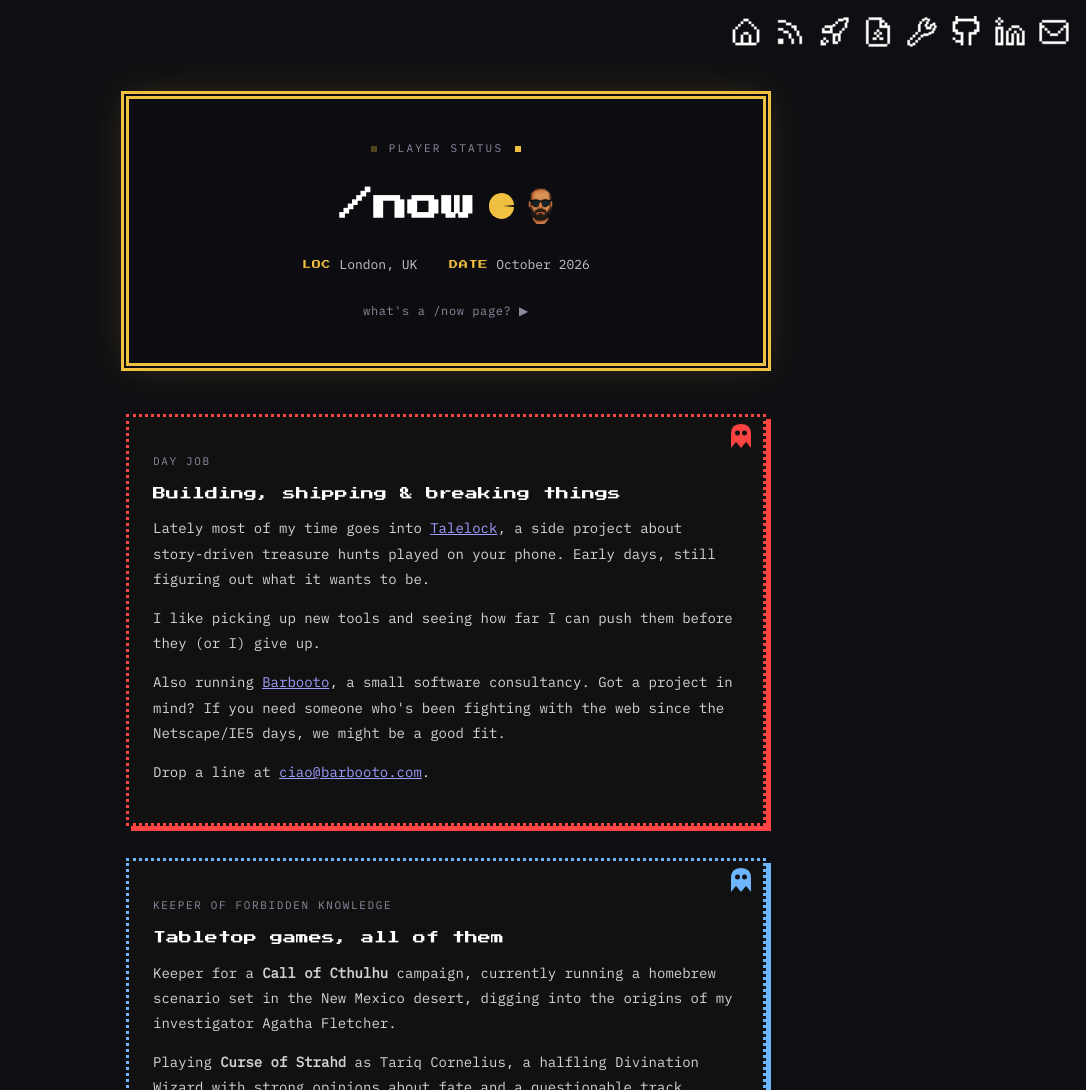
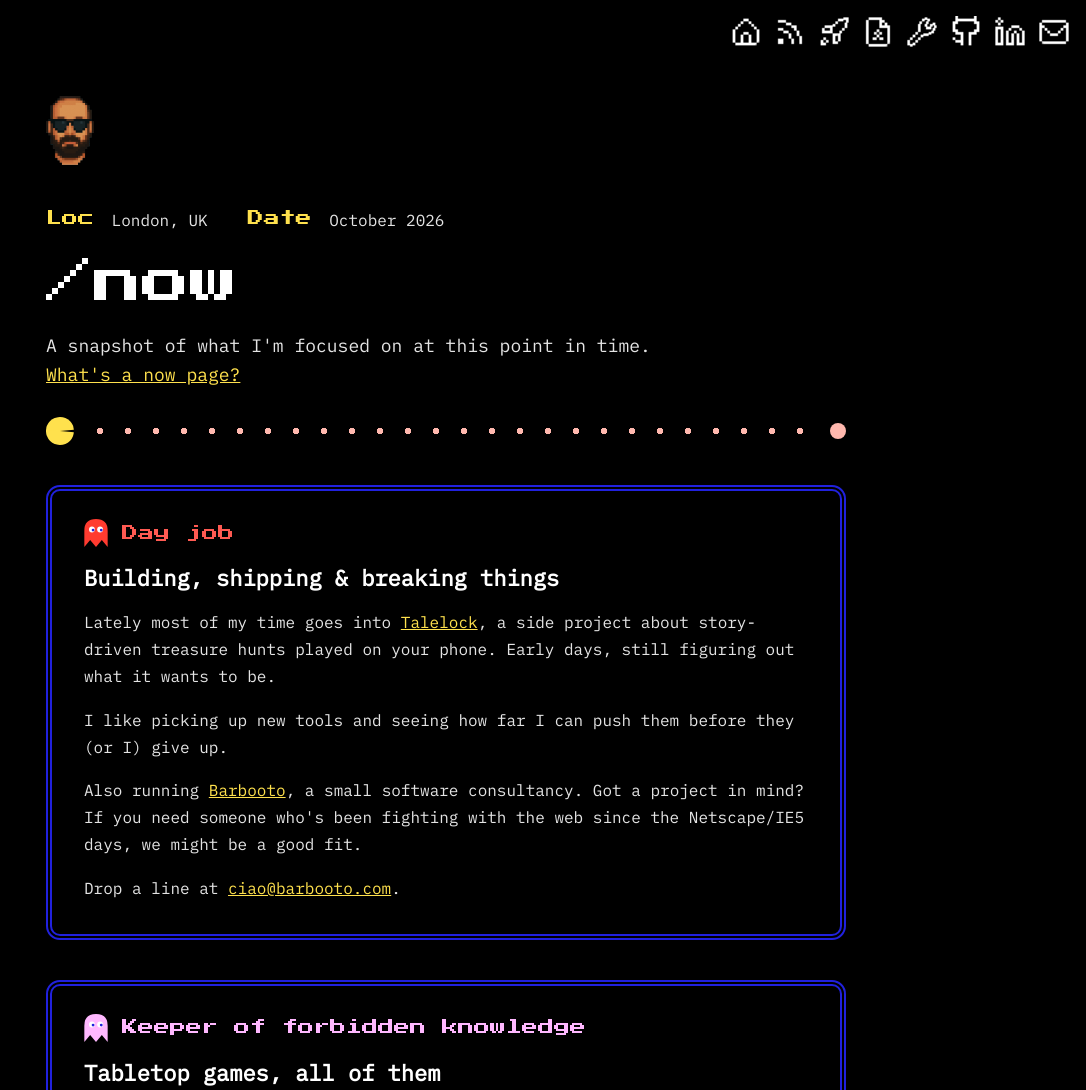
Before and after one commit to sirlisko/sirlisko.com, an Astro site: page /now in a window 1280 px wide. Shown: the top 1090 px of the page, without its empty margins (194-1280 px from the left). Built offline with nearby package versions, Linux system fonts and the light colour scheme; Astro itself is replaced by a stand-in of ours; a web font is replaced by a local one.

Commit message:
feat: pac-man now page and game over 404

```diff
--- a/src/pages/404.astro
+++ b/src/pages/404.astro
@@ -1,9 +1,9 @@
 ---
-import FaceLink from "../components/FaceLink.astro";
-import Links from "../components/Links.astro";
+import "@fontsource/ibm-plex-mono/latin-400.css";
 import Layout from "../layouts/Layout.astro";
 
 const path = Astro.url.pathname;
+const LIVES = 3;
 ---
 
 <Layout
@@ -12,26 +12,26 @@ const path = Astro.url.pathname;
 	noindex
 	theme="dark"
 >
-	<Links inverted />
 	<main class="page">
-		<FaceLink />
+		<div class="lives" aria-hidden="true">
+			{Array.from({ length: LIVES }, () => <span class="heart" />)}
+		</div>
 
-		<div class="terminal">
-			<div class="term-bar">
-				<span class="dot r"></span>
-				<span class="dot y"></span>
-				<span class="dot g"></span>
-				<span class="term-bar-title">luca@sirlisko — 404</span>
-			</div>
-			<div class="term-body">
-				<p class="line"><span class="prompt">&#10095;</span> cd {path}</p>
-				<p class="error">404: NOT FOUND</p>
-				<p class="line muted">this route wandered off into the void.</p>
-				<p class="line">
-					<span class="prompt">&#10095;</span>
-					<a href="/">cd ~</a><span class="cursor"></span>
-				</p>
-			</div>
+		<div class="message">
+			<h1>Game over</h1>
+			<p>
+				There's no page at <span class="path">{path}</span>. It may have moved,
+				or the link has a typo.
+			</p>
+		</div>
+
+		<div class="continue">
+			<p class="prompt" id="continue">Continue?</p>
+			<nav class="menu" aria-labelledby="continue">
+				<a class="on" href="/">Go home</a>
+				<a href="/projects">See projects</a>
+				<a href="/blog" data-astro-reload>Read the blog</a>
+			</nav>
 		</div>
 	</main>
 	<script>
@@ -42,80 +42,118 @@ const path = Astro.url.pathname;
 </Layout>
 
 <style>
+body.dark {
+	background: #000;
+}
+
 .page {
 	min-height: 100dvh;
+	box-sizing: border-box;
 	display: flex;
 	flex-direction: column;
 	align-items: center;
 	justify-content: center;
-	padding: 6rem 1.5rem 4rem;
-	gap: 2.5rem;
+	gap: 3rem;
+	padding: 3rem 1.5rem;
+	color: var(--white);
 }
 
-.terminal {
-	width: 100%;
-	max-width: 560px;
-	background: #04090f;
-	border: 1px solid var(--border);
-	overflow: hidden;
-	animation: fadeUp 0.4s ease both;
+.lives {
+	display: flex;
+	gap: 8px;
+	opacity: 0.3;
+	filter: grayscale(1);
 }
 
-.term-bar {
-	background: #16161d;
-	border-bottom: 1px solid var(--border);
+.heart {
+	width: 40px;
+	height: 36px;
+	background: url(/images/heart.webp) center / contain no-repeat;
+	image-rendering: pixelated;
 }
 
-.term-bar-title {
-	font-size: 9px;
-	color: var(--muted);
-	margin-left: 0.5rem;
+.message {
+	display: flex;
+	flex-direction: column;
+	align-items: center;
+	gap: 1.25rem;
+	text-align: center;
 }
 
-.term-body {
-	padding: 1.75rem 1.5rem 2rem;
-	font-size: 13px;
-	line-height: 1.8;
+h1 {
+	margin: 0;
+	font-weight: 400;
+	font-size: 48px;
+	line-height: 1.2;
+	color: #ff4d55;
+
+	@media (max-width: 600px) {
+		font-size: 32px;
+	}
 }
 
-.line {
-	margin: 0 0 0.5rem;
-	word-break: break-all;
+.message p {
+	margin: 0;
+	max-width: 60ch;
+	font-family: var(--font-mono);
+	font-size: 18px;
+	line-height: 1.6;
+	overflow-wrap: anywhere;
 }
-.line.muted {
-	color: var(--muted);
-	font-style: italic;
+
+.path {
+	color: #ff4d55;
+}
+
+.continue {
+	display: flex;
+	flex-direction: column;
+	gap: 1rem;
 }
 
 .prompt {
-	color: var(--blue);
-	margin-right: 0.5rem;
+	margin: 0;
+	color: var(--yellow);
 }
 
-.error {
-	font-family: var(--font-display);
-	font-size: clamp(16px, 4vw, 22px);
-	color: #ff5f57;
-	text-shadow: 0 0 12px rgba(255, 95, 87, 0.45);
-	letter-spacing: 0.05em;
-	margin: 1.25rem 0;
-}
+.menu {
+	display: flex;
+	flex-direction: column;
 
-.term-body a {
-	color: var(--blue);
-	text-decoration: none;
-}
-.term-body a:hover {
-	text-decoration: underline;
-}
+	a {
+		display: flex;
+		align-items: center;
+		gap: 16px;
+		min-height: 44px;
+		color: var(--white);
+		text-decoration: none;
 
-.cursor {
-	display: inline-block;
-	width: 8px;
-	height: 1em;
-	background: var(--blue);
-	vertical-align: middle;
-	margin-left: 4px;
-	animation: blink 1s step-end infinite;
+		&::before {
+			content: "";
+			width: 20px;
+			height: 18px;
+			flex-shrink: 0;
+			background: url(/images/heart.webp) center / contain no-repeat;
+			image-rendering: pixelated;
+			visibility: hidden;
+		}
+
+		&:hover::before,
+		&:focus-visible::before,
+		&.on::before {
+			visibility: visible;
+		}
+
+		&:focus-visible {
+			outline: 3px solid var(--white);
+			outline-offset: 4px;
+		}
+	}
+
+	/* The default pick steps aside while the pointer is choosing another one. */
+	&:hover a.on:not(:hover)::before,
+	&:focus-within a.on:not(:focus)::before {
+		visibility: hidden;
+	}
 }
 </style>
--- a/src/pages/now.astro
+++ b/src/pages/now.astro
@@ -7,7 +7,14 @@ import FaceLink from "../components/FaceLink.astro";
 import Links from "../components/Links.astro";
 import Layout from "../layouts/Layout.astro";
 
-const COLORS = ["#ff4444", "#6eb5ff", "#44cc77", "#ff6eb4"];
+// Blinky, Pinky, Inky, Clyde, then a frightened ghost.
+const GHOSTS = [
+	{ body: "#ff3b30", label: "#ff5a52", pupils: true },
+	{ body: "#ffb8ff", label: "#ffb8ff", pupils: true },
+	{ body: "#00e5ff", label: "#00e5ff", pupils: true },
+	{ body: "#ffb852", label: "#ffb852", pupils: true },
+	{ body: "#2121de", label: "#8c8cff", pupils: false },
+];
 ---
 
 <Layout
@@ -23,49 +30,46 @@ const COLORS = ["#ff4444", "#6eb5ff", "#44cc77", "#ff6eb4"];
 >
 	<Links inverted page="now" />
 	<main class="page">
+		<FaceLink width={48} />
+
 		<header>
-			<div class="header-badge">
-				<span class="badge-dot"></span>
-				<span>player status</span>
-				<span class="badge-dot"></span>
+			<div class="stats">
+				<p><span class="key">Loc</span> London, UK</p>
+				<p><span class="key">Date</span> {NOW_LAST_UPDATED}</p>
 			</div>
-			<h1>
-				/now<span class="pacman" aria-hidden="true"></span>
-				<FaceLink width={25} />
-			</h1>
-			<div class="header-stats">
-				<div class="stat">
-					<span class="stat-key">loc</span>
-					<span class="stat-val">London, UK</span>
-				</div>
-				<div class="stat">
-					<span class="stat-key">date</span>
-					<span class="stat-val">{NOW_LAST_UPDATED}</span>
-				</div>
+			<h1>/now</h1>
+			<p class="intro">
+				A snapshot of what I'm focused on at this point in time.{" "}
+				<a href="https://nownownow.com/about" target="_blank" rel="noopener"
+					>What's a now page?</a
+				>
+			</p>
+			<div class="trail" aria-hidden="true">
+				<span class="pacman"></span>
+				<span class="pellets"></span>
+				<span class="power"></span>
 			</div>
-			<a
-				class="header-link"
-				href="https://nownownow.com/about"
-				target="_blank"
-				rel="noopener"
-				>what's a /now page? ▶</a
-			>
 		</header>
 
 		{sections.map((s, i) => {
-      const color = COLORS[i % COLORS.length];
+      const ghost = GHOSTS[i % GHOSTS.length];
       return (
-        <div class="section" style={`--accent: ${color}; --delay: ${i * 0.07}s`}>
-          <span class="ghost" aria-hidden="true">
-            <svg viewBox="0 0 20 24" xmlns="http://www.w3.org/2000/svg" aria-hidden="true">
-              <title>Section indicator</title>
-              <path d="M10 0 Q20 0 20 10 L20 24 L15 18 L10 24 L5 18 L0 24 L0 10 Q0 0 10 0Z" fill="var(--accent)" />
-              <circle cx="6.5" cy="9" r="2.5" fill="#111" />
-              <circle cx="13.5" cy="9" r="2.5" fill="#111" />
+        <section class="maze" style={`--label: ${ghost.label}`}>
+          <div class="section-head">
+            <svg class="ghost" viewBox="0 0 20 24" aria-hidden="true">
+              <path d="M10 0 Q20 0 20 10 L20 24 L15 18 L10 24 L5 18 L0 24 L0 10 Q0 0 10 0Z" fill={ghost.body} />
+              <circle cx="6.5" cy="9" r="2.5" fill="#fff" />
+              <circle cx="13.5" cy="9" r="2.5" fill="#fff" />
+              {ghost.pupils && (
+                <>
+                  <circle cx="7.5" cy="9.5" r="1.2" fill="#2121de" />
+                  <circle cx="14.5" cy="9.5" r="1.2" fill="#2121de" />
+                </>
+              )}
             </svg>
-          </span>
-          <p class="section-label">{s.label}</p>
-          <p class="section-title" set:html={s.title} />
+            <p class="label">{s.label}</p>
+          </div>
+          <h2>{s.title}</h2>
           {s.content.map((p) => (<p set:html={p} />))}
           {s.tags && s.tags.length > 0 && (
             <div class="tags">
@@ -74,95 +78,85 @@ const COLORS = ["#ff4444", "#6eb5ff", "#44cc77", "#ff6eb4"];
               ))}
             </div>
           )}
-        </div>
+        </section>
       );
     })}
-		<footer>
-			<p>
-				This is a{' '}
-				<a href="https://nownownow.com" target="_blank" rel="noopener"
-					>/now page</a
-				>{' '}
-				— a snapshot of what I'm focused on at this point in time.
-			</p>
-			<p>Last updated: <strong>{NOW_LAST_UPDATED}</strong>.</p>
-		</footer>
 	</main>
 </Layout>
 
 <style>
 /* Bound to the theme class so it outranks the display font Layout sets on body. */
 body.dark {
+	background: #000;
 	font-family: var(--font-mono);
-	font-size: 15px;
-	line-height: 1.75;
+	font-size: 16px;
+	line-height: 1.7;
 	padding: 3rem 1.5rem 6rem;
 }
 
 .page {
-	max-width: 640px;
+	max-width: 800px;
 	margin: 0 auto;
 	padding-top: 3rem;
+	display: flex;
+	flex-direction: column;
+	gap: 2.5rem;
 }
 
 header {
-	margin-bottom: 3rem;
-	padding: 2.5rem 1.5rem;
-	text-align: center;
-	position: relative;
-	background: #0d0d11;
-
-	border: 3px solid var(--yellow);
-	box-shadow:
-		0 0 0 2px #0d0d11,
-		0 0 0 5px var(--yellow),
-		0 0 35px rgba(240, 192, 64, 0.18);
+	display: flex;
+	flex-direction: column;
+	gap: 1.25rem;
 }
 
-.header-badge {
-	font-family: var(--font-mono);
-	font-size: 11px;
-	letter-spacing: 0.2em;
-	text-transform: uppercase;
-	color: #8b8ba0;
-	margin-bottom: 1.5rem;
+.stats {
 	display: flex;
-	align-items: center;
-	justify-content: center;
-	gap: 0.75rem;
+	flex-wrap: wrap;
+	gap: 0.5rem 2.5rem;
+
+	p {
+		margin: 0;
+	}
 }
 
-.badge-dot {
-	display: inline-block;
-	width: 6px;
-	height: 6px;
-	background: var(--yellow);
-	flex-shrink: 0;
-	animation: pulse 2s ease-in-out infinite;
-
-	&:last-child {
-		animation-delay: 1s;
-	}
+.key {
+	font-family: var(--font-display);
+	color: #ffe14d;
+	margin-right: 0.5rem;
 }
 
 h1 {
 	font-family: var(--font-display);
-	font-size: clamp(22px, 5vw, 34px);
+	font-weight: 400;
+	font-size: 48px;
+	line-height: 1.2;
 	color: var(--white);
-	line-height: 1.4;
-	margin-bottom: 1.5rem;
+	margin: 0;
+
+	@media (max-width: 600px) {
+		font-size: 32px;
+	}
+}
+
+.intro {
+	margin: 0;
+	max-width: 60ch;
+	font-size: 18px;
+	line-height: 1.6;
+}
+
+.trail {
 	display: flex;
 	align-items: center;
-	justify-content: center;
-	gap: 0.4em;
+	gap: 12px;
+	padding-top: 0.5rem;
 }
 
 .pacman {
-	display: inline-block;
 	position: relative;
 	flex-shrink: 0;
-	width: 0.75em;
-	height: 0.75em;
+	width: 28px;
+	height: 28px;
 	overflow: hidden;
 	border-radius: 50%;
 
@@ -173,7 +167,7 @@ h1 {
 		left: 0;
 		width: 100%;
 		height: 50%;
-		background: var(--yellow);
+		background: #ffe14d;
 	}
 
 	&::before {
@@ -190,203 +184,110 @@ h1 {
 }
 
 @keyframes jaw-top {
-	from {
-		transform: rotate(0deg);
-	}
 	to {
 		transform: rotate(-30deg);
 	}
 }
 
 @keyframes jaw-bottom {
-	from {
-		transform: rotate(0deg);
-	}
 	to {
 		transform: rotate(30deg);
 	}
 }
 
-.header-stats {
-	display: flex;
-	justify-content: center;
-	gap: 2rem;
-	flex-wrap: wrap;
-	margin-bottom: 1.25rem;
+.pellets {
+	flex: 1;
+	height: 12px;
+	background-image: radial-gradient(circle, #ffb8ae 3px, transparent 3.5px);
+	background-size: 28px 12px;
 }
 
-.stat {
-	display: flex;
-	align-items: baseline;
-	gap: 0.5rem;
+.power {
+	flex-shrink: 0;
+	width: 16px;
+	height: 16px;
+	border-radius: 50%;
+	background: #ffb8ae;
 }
 
-.stat-key {
-	font-family: var(--font-display);
-	font-size: 9px;
-	color: var(--yellow);
-	letter-spacing: 0.08em;
-	text-transform: uppercase;
-}
+.maze {
+	border: 6px double #2121de;
+	border-radius: 14px;
+	padding: 1.75rem 2rem 2rem;
+	display: flex;
+	flex-direction: column;
+	gap: 1rem;
 
-.stat-val {
-	font-family: var(--font-mono);
-	font-size: 13px;
-	color: #c4c4cc;
-}
-
-.header-link {
-	font-family: var(--font-mono);
-	font-size: 12px;
-	color: #8b8ba0;
-	text-decoration: none;
-	letter-spacing: 0.05em;
-	transition: color 0.15s ease;
-
-	&:hover {
-		color: var(--yellow);
+	@media (max-width: 600px) {
+		padding: 1.5rem 1.25rem;
 	}
 }
 
-.section {
-	position: relative;
-	margin-bottom: 2rem;
-	padding: 1.5rem;
-	background: #111;
-	border: 3px dotted var(--accent);
-	box-shadow: 5px 5px 0 0 var(--accent);
-	transition:
-		transform 0.15s ease,
-		box-shadow 0.15s ease;
-	animation: fadeUp 0.4s ease both;
-	animation-delay: var(--delay, 0s);
+.section-head {
+	display: flex;
+	align-items: center;
+	gap: 14px;
+}
 
-	&:hover {
-		transform: translate(-2px, -2px);
-		box-shadow: 7px 7px 0 0 var(--accent);
+.ghost {
+	width: 24px;
+	height: 28px;
+	flex-shrink: 0;
+}
+
+.label {
+	font-family: var(--font-display);
+	font-size: 16px;
+	line-height: 1.6;
+	color: var(--label);
+
+	&::first-letter {
+		text-transform: uppercase;
 	}
 }
 
-.ghost {
-	position: absolute;
-	top: 10px;
-	right: 12px;
-	width: 20px;
-	height: 24px;
-	animation: ghost-float 3s ease-in-out infinite;
-	display: block;
+h2 {
+	margin: 0;
+	font-size: 22px;
+	font-weight: 600;
+	line-height: 1.35;
+	color: var(--white);
+}
 
-	svg {
-		width: 100%;
-		height: 100%;
+p {
+	margin: 0;
+	color: #e4e4e4;
+
+	/* Section copy arrives through set:html, which scoped styles can't reach. */
+	:global(strong) {
+		color: var(--white);
+		font-weight: 600;
 	}
 }
 
-@keyframes ghost-float {
-	0%,
-	100% {
-		transform: translateY(0px);
-	}
-	50% {
-		transform: translateY(-4px);
-	}
-}
+p :global(a) {
+	color: #ffe14d;
 
-@keyframes pulse {
-	0%,
-	100% {
-		opacity: 1;
-	}
-	50% {
-		opacity: 0.3;
-	}
-}
-
-.section-label {
-	font-family: var(--font-mono);
-	font-size: 11px;
-	letter-spacing: 0.15em;
-	text-transform: uppercase;
-	color: #8b8ba0;
-	margin-bottom: 0.5rem;
-	padding-right: 2rem;
-}
-
-.section-title {
-	font-family: var(--font-display);
-	font-size: 13px;
-	color: var(--white);
-	margin-bottom: 0.75rem;
-	line-height: 1.6;
-}
-
-p {
-	color: var(--text);
-	font-size: 14px;
-	line-height: 1.8;
-
-	& + p {
-		margin-top: 0.75rem;
-	}
-	& + a {
-		color: var(--text);
+	&:hover {
+		color: var(--white);
 	}
 
-	a {
-		color: var(--white);
-		text-decoration: underline;
-
-		&:hover {
-			color: var(--yellow);
-		}
-	}
-	strong {
-		color: var(--white);
+	&:focus-visible {
+		outline: 3px solid #ffe14d;
+		outline-offset: 3px;
 	}
 }
 
 .tags {
-	margin-top: 1rem;
+	display: flex;
+	flex-wrap: wrap;
+	gap: 6px;
 }
 
 .tag {
-	display: inline-block;
-	font-family: var(--font-mono);
-	font-size: 11px;
-	padding: 3px 8px;
-	background: var(--bg);
-	border: 2px dotted #3a3a4e;
-	color: #8b8ba0;
-	margin: 4px 3px 0 0;
-	letter-spacing: 0.05em;
-	transition:
-		border-color 0.15s ease,
-		color 0.15s ease;
-
-	&:hover {
-		border-color: var(--accent, var(--yellow));
-		color: var(--accent, var(--yellow));
-	}
-}
-
-footer {
-	margin-top: 4rem;
-	padding-top: 1.5rem;
-	border-top: 3px dotted var(--border);
 	font-size: 13px;
-	color: #8b8ba0;
-
-	a {
-		color: var(--yellow);
-		text-decoration: none;
-
-		&:hover {
-			text-decoration: underline;
-		}
-	}
-
-	strong {
-		color: #c4c4cc;
-	}
+	padding: 2px 8px;
+	border: 2px solid #2121de;
+	color: #c4c4cc;
 }
 </style>
```
